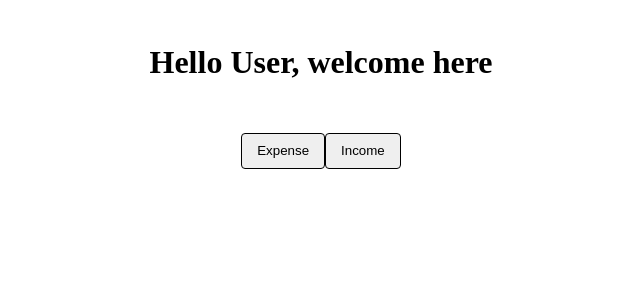
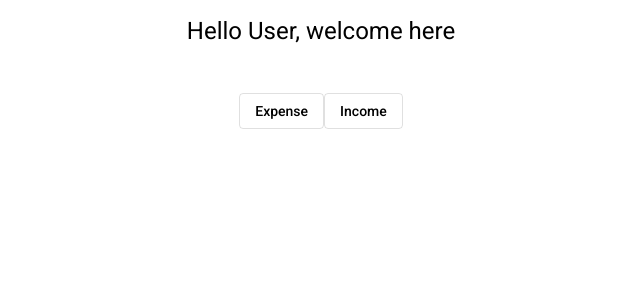
Before and after one commit to sakibmahmood98/expanceTracking, an Angular app: page / in a window 1280 px wide. Shown: the top 300 px of the page, without its empty margins (319-959 px from the left). Built offline with nearby package versions, Linux system fonts and the light colour scheme.

Commit message:
Added Angular Material.

```diff
--- a/package.json
+++ b/package.json
@@ -11,10 +11,12 @@
   "private": true,
   "dependencies": {
     "@angular/animations": "~12.2.0",
+    "@angular/cdk": "^12.2.5",
     "@angular/common": "~12.2.0",
     "@angular/compiler": "~12.2.0",
     "@angular/core": "~12.2.0",
     "@angular/forms": "~12.2.0",
+    "@angular/material": "^12.2.5",
     "@angular/platform-browser": "~12.2.0",
     "@angular/platform-browser-dynamic": "~12.2.0",
     "@angular/router": "~12.2.0",
--- a/src/app/app.module.ts
+++ b/src/app/app.module.ts
@@ -4,6 +4,7 @@
 import { AppRoutingModule } from './app-routing.module';
 import { AppComponent } from './app.component';
 import { CoreModule } from './core/core.module';
+import { BrowserAnimationsModule } from '@angular/platform-browser/animations';
 
 @NgModule({
   declarations: [
@@ -12,7 +13,8 @@
   imports: [
     BrowserModule,
     AppRoutingModule,
-    CoreModule
+    CoreModule,
+    BrowserAnimationsModule
   ],
   providers: [],
   bootstrap: [AppComponent]
--- a/src/index.html
+++ b/src/index.html
@@ -6,8 +6,11 @@
   <base href="/">
   <meta name="viewport" content="width=device-width, initial-scale=1">
   <link rel="icon" type="image/x-icon" href="favicon.ico">
+  <link rel="preconnect" href="https://fonts.gstatic.com">
+  <link href="https://fonts.googleapis.com/css2?family=Roboto:wght@300;400;500&display=swap" rel="stylesheet">
+  <link href="https://fonts.googleapis.com/icon?family=Material+Icons" rel="stylesheet">
 </head>
-<body>
+<body class="mat-typography">
   <app-root></app-root>
 </body>
 </html>
--- a/src/styles.scss
+++ b/src/styles.scss
@@ -1 +1,39 @@
+
+// Custom Theming for Angular Material
+// For more information: https://material.angular.io/guide/theming
+@use '~@angular/material' as mat;
+// Plus imports for other components in your app.
+
+// Include the common styles for Angular Material. We include this here so that you only
+// have to load a single css file for Angular Material in your app.
+// Be sure that you only ever include this mixin once!
+@include mat.core();
+
+// Define the palettes for your theme using the Material Design palettes available in palette.scss
+// (imported above). For each palette, you can optionally specify a default, lighter, and darker
+// hue. Available color palettes: https://material.io/design/color/
+$expanceTracking-primary: mat.define-palette(mat.$indigo-palette);
+$expanceTracking-accent: mat.define-palette(mat.$pink-palette, A200, A100, A400);
+
+// The warn palette is optional (defaults to red).
+$expanceTracking-warn: mat.define-palette(mat.$red-palette);
+
+// Create the theme object. A theme consists of configurations for individual
+// theming systems such as "color" or "typography".
+$expanceTracking-theme: mat.define-light-theme((
+  color: (
+    primary: $expanceTracking-primary,
+    accent: $expanceTracking-accent,
+    warn: $expanceTracking-warn,
+  )
+));
+
+// Include theme styles for core and each component used in your app.
+// Alternatively, you can import and @include the theme mixins for each component
+// that you are using.
+@include mat.all-component-themes($expanceTracking-theme);
+
 /* You can add global styles to this file, and also import other style files */
+
+html, body { height: 100%; }
+body { margin: 0; font-family: Roboto, "Helvetica Neue", sans-serif; }
```
Also changed, not shown: 1 other file (tests, documents, lock files or other folders).
